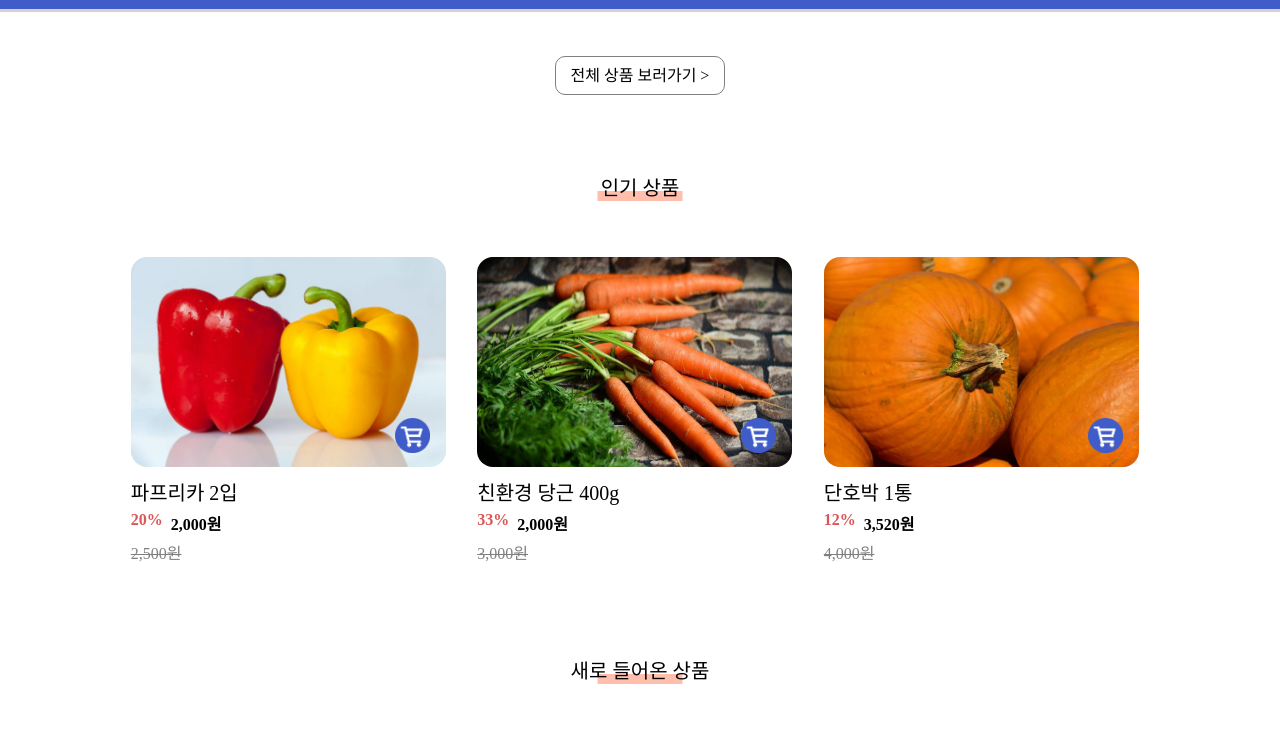
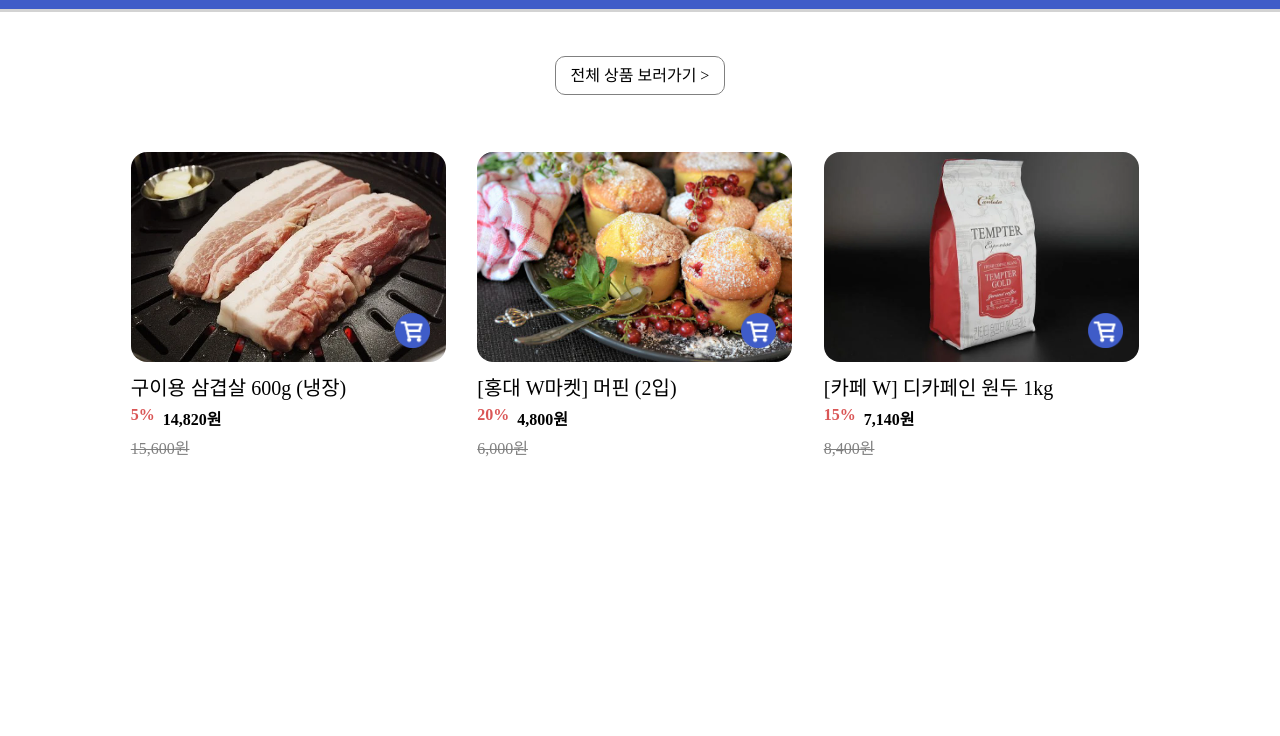
Before and after one commit to NewBean0312/JavaScript-study, a plain HTML site: page 입문자를 위한 자바스크립트 실습/마켓 서비스 만들기/index.html in a window 1280 px wide. Shown: the part 46-782 px from the top of the page. Drawn offline with Linux system fonts and the light colour scheme.

Commit message:
마켓 서비스 만들기 - 상품 목록 구현

```diff
--- a/입문자를 위한 자바스크립트 실습/마켓 서비스 만들기/index.html
+++ b/입문자를 위한 자바스크립트 실습/마켓 서비스 만들기/index.html
@@ -24,7 +24,7 @@
       <div id='total-list-anchor'>
          <a href='./list.html'>전체 상품 보러가기 &gt;</a>
       </div>
-      <section class="product-list-section">
+      <!-- <section class="product-list-section">
          <div class="section-title">
             <span class="section-title-highlight"></span>
             <span>인기 상품</span>
@@ -223,7 +223,7 @@
                </div>
             </div>
          </div>
-      </section>
+      </section> -->
       <script src='./main.js' type='module'></script>
    </body>
 </html>
--- a/입문자를 위한 자바스크립트 실습/마켓 서비스 만들기/main.js
+++ b/입문자를 위한 자바스크립트 실습/마켓 서비스 만들기/main.js
@@ -0,0 +1,30 @@
+import { getProductList } from "./module/productList.js";
+
+const productList = getProductList([
+  {
+    id: 4,
+    imgSrc: "./public/assets/삼겹살.jpg",
+    name: "구이용 삼겹살 600g (냉장)",
+    discountPercent: 5,
+    price: 14820,
+    originalPrice: 15600,
+  },
+  {
+    id: 5,
+    imgSrc: "./public/assets/머핀.jpg",
+    name: "[홍대 W마켓] 머핀 (2입)",
+    discountPercent: 20,
+    price: 4800,
+    originalPrice: 6000,
+  },
+  {
+    id: 6,
+    imgSrc: "./public/assets/원두.jpg",
+    name: "[카페 W] 디카페인 원두 1kg",
+    discountPercent: 15,
+    price: 7140,
+    originalPrice: 8400,
+  },
+]);
+
+document.body.appendChild(productList);
--- /dev/null
+++ b/입문자를 위한 자바스크립트 실습/마켓 서비스 만들기/module/productList.js
@@ -0,0 +1,19 @@
+import { makeDOMwithProperties } from "../utils/dom.js";
+import { getProductCard } from "./productCard.js";
+
+export const getProductList = (productInfoList) => {
+  if (productInfoList == null || !Array.isArray(productInfoList)) return;
+  const productListContainer = makeDOMwithProperties("div", {
+    className: "product-list-con",
+  });
+
+  productInfoList.forEach((productInfo) => {
+    productListContainer.appendChild(
+      getProductCard({
+        ...productInfo, // spread 문법 : 객체의 프로퍼티를 하나씩 가져오는 것
+      })
+    );
+  });
+
+  return productListContainer;
+};
```
Also changed, not shown: 입문자를 위한 자바스크립트 실습/마켓 서비스 만들기/마켓 서비스 만들기.md (added, +9 -0 lines), 입문자를 위한 자바스크립트 실습/웹 프론트 언어로서 자바스크립트/웹 프론트 언어로서 JS.md (+1 -1 lines), 입문자를 위한 자바스크립트 실습/차례.md (+8 -0 lines).
